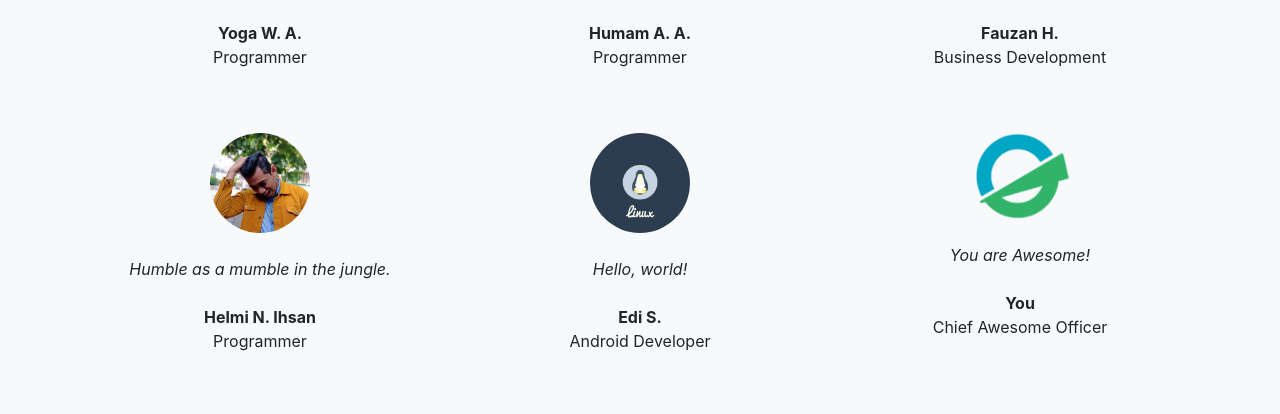
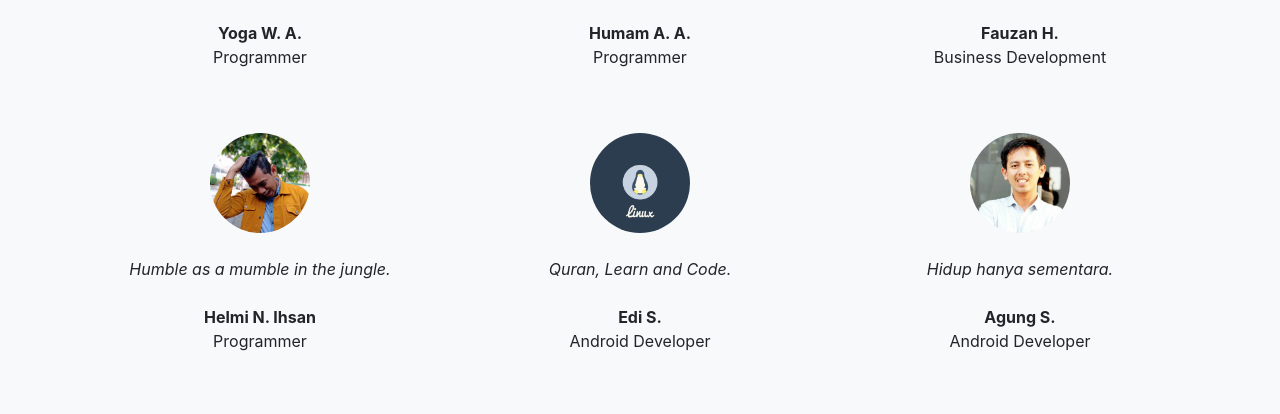
Before and after one commit to yogawa/genoffe.github.io, a plain HTML site: page index.html in a window 1280 px wide. Shown: the part 3614-4028 px from the top of the page. Drawn offline with nearby package versions, Linux system fonts and the light colour scheme.

Commit message:
modif edi dan tambah agung

```diff
--- a/index.html
+++ b/index.html
@@ -260,8 +260,14 @@
         </div>
 		<div class="col-md-4 p-4">
           <img class="img-fluid d-block rounded-circle mx-auto" height="100px" width="100px" src="images/edi.jpg">
-          <p class="my-4"><i>Hello, world!</i></p>
+          <p class="my-4"><i>Quran, Learn and Code.</i></p>
           <p><b>Edi S.</b>
+            <br>Android Developer</p>
+        </div>
+		<div class="col-md-4 p-4">
+          <img class="img-fluid d-block rounded-circle mx-auto" height="100px" width="100px" src="images/agung.jpg">
+          <p class="my-4"><i>Hidup hanya sementara.</i></p>
+          <p><b>Agung S.</b>
             <br>Android Developer</p>
         </div>
 		<div class="col-md-4 p-4">
```
Also changed, not shown: images/agung.jpg (added).
